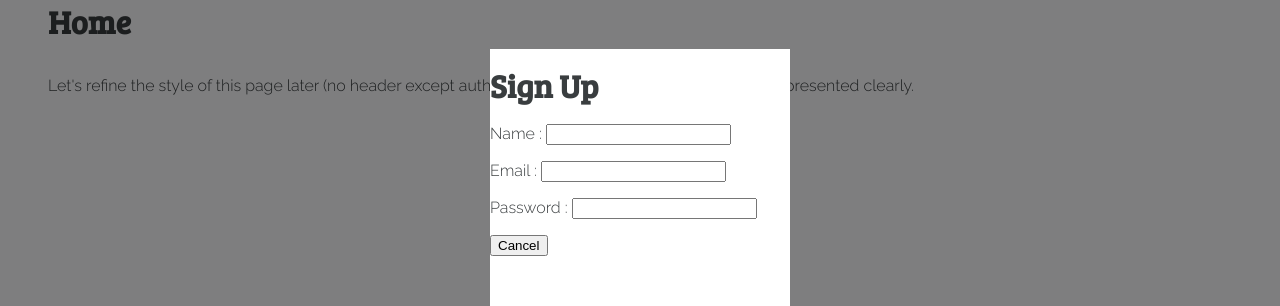
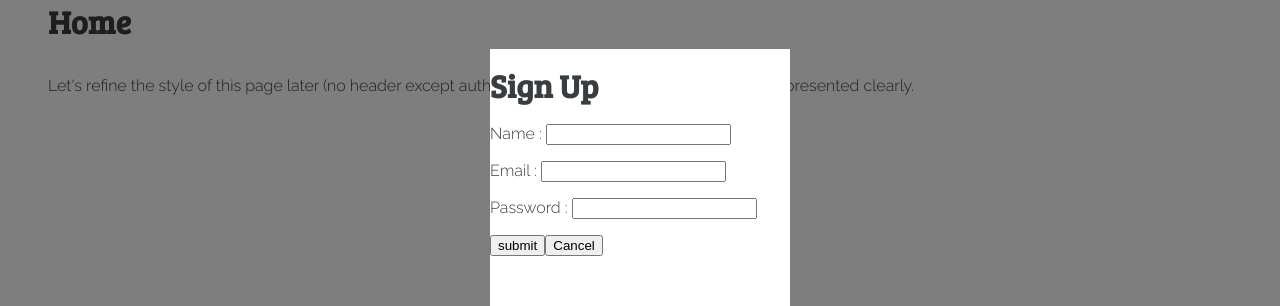
Before and after one commit to chingu-voyages/v9-bears-team-40, a React (Create React App) app: page / in a window 1280 px wide. Both pictures are taken after a click on the button "Sign In". Shown: the part 151-457 px from the top of the page. Built offline with nearby package versions, Linux system fonts and the light colour scheme.

Commit message:
simple signup form

```diff
--- a/src/Components/Signup.tsx
+++ b/src/Components/Signup.tsx
@@ -10,6 +10,7 @@ const Wrapper = styled.div`
 const Signup = (props: any) => {
   return (
     <Wrapper>
+      <form action="database-endpoint">
         <h1>Sign Up</h1>
         <p>
           Name : <input />
@@ -20,7 +21,12 @@ const Signup = (props: any) => {
         <p>
           Password : <input />
         </p>
-      <button onClick={props.toggleModal}> Cancel</button>
+        <button> submit </button>
+        <button type="button" onClick={props.toggleModal}>
+          {" "}
+          Cancel
+        </button>
+      </form>
     </Wrapper>
   );
 };
```
Lines whose indentation alone changed are shown as unchanged.
